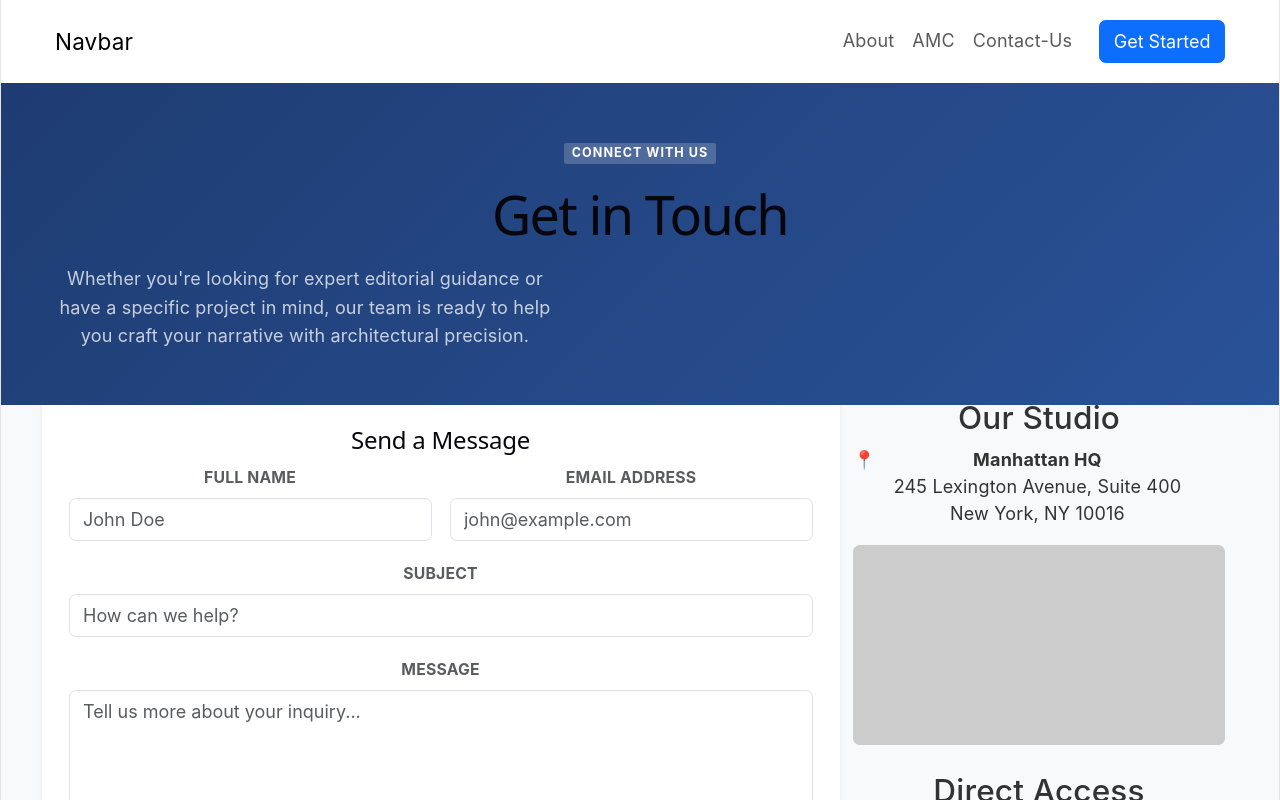
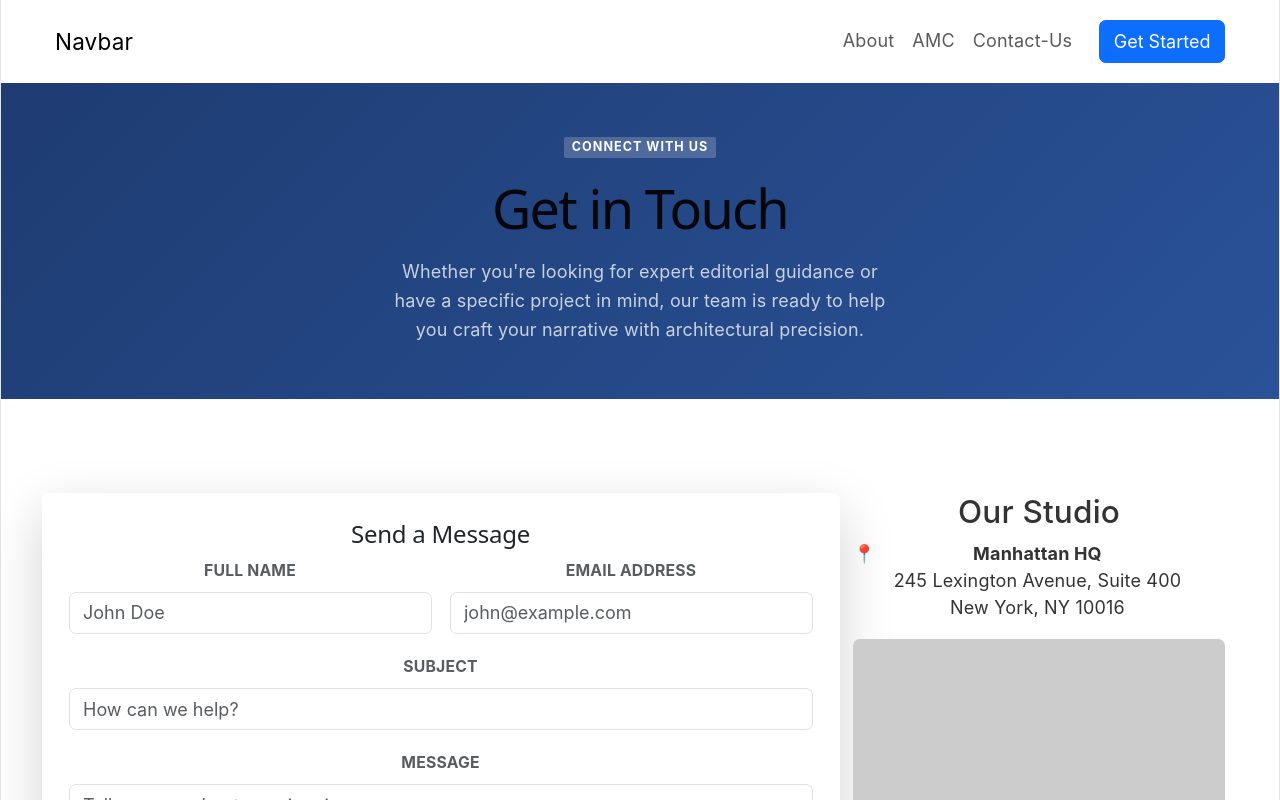
Before and after one commit to KUSHAL-HC/SR-Electricals, a React (Vite) app: page /contact in a window 1280 px wide. Shown: the top 800 px of the page. Built offline with nearby package versions, Linux system fonts and the light colour scheme.

Commit message:
done with adding button response

```diff
--- a/src/components/Contact.css
+++ b/src/components/Contact.css
@@ -21,10 +21,17 @@
     padding: 4px 8px;
     border-radius: 2px;
   }
+  .container {
+    display: flex;flex-direction:column;
+    justify-content: center;
+    align-items: center;
+  }
 
   .hero p {
     max-width: 500px;
     line-height: 1.6;
+    margin:0 auto;
+    text-align:center;
   }
 
   .contact-section {
--- a/src/components/Contact.jsx
+++ b/src/components/Contact.jsx
@@ -5,21 +5,21 @@ const Contact = () => {
   return (
     <div className="precision-container">
       <header className="hero text-white px-5 py-5">
-        <div className="content-wrapper">
+        <div className="content-wrapper container">
           <span className="badge">CONNECT WITH US</span>
           <h1 className="my-3 display-5">Get in Touch</h1>
-          <p className="opacity-75">
+          <p className="opacity-75 m-0">
             Whether you're looking for expert editorial guidance or have a specific project in mind,
             our team is ready to help you craft your narrative with architectural precision.
           </p>
         </div>
       </header>
 
-      <main className="contact-section bg-light px-5 py-5">
+      <main className="contact-section bg-gray px-5 py-5" style={{marginTop:"40px"}}>
         <div className="content-grid row g-4">
 
-          <section className="form-card col-lg-8 bg-white p-4 rounded shadow-sm">
-            <h2>Send a Message</h2>
+          <section className="form-card col-lg-8 bg-white p-4 rounded shadow-lg">
+            <h2 className='text-dark'>Send a Message</h2>
 
             <form>
               <div className="form-row row g-3">
--- a/src/components/Home.jsx
+++ b/src/components/Home.jsx
@@ -1,9 +1,19 @@
 import React from 'react';
+import  {Link, Navigate}  from 'react-router-dom';
 import engineer from  "../assets/engineer.png";
 import '../App.css'
 import HeroSlider from './HeroSlider';
 
 const Home = () => {
+
+  let downloadBroucher=()=>{
+      const link = document.createElement("a");
+      link.href = "/brochure.pdf";
+      link.download = "Company-broucher.pdf";
+      document.body.appendChild(link);
+      link.click();
+      document.body.removeChild(link);
+  }
   return (
     <div className="bg-warning-subtle">
       <div className="d-flex justify-content-end bg-light">
@@ -11,7 +21,9 @@ const Home = () => {
           Contact us : 8431420127 || 8971023116
         </div>
         <div className="bg-danger text-white px-3 py-2">
-          Book A Site Visit
+          <Link to="/Contact" style={{color:"white",textUnderlineOffset:"none"}}>
+              Book A Site Visit
+          </Link>
         </div>
       </div>
 
@@ -23,7 +35,7 @@ const Home = () => {
           UPTSS, the dedicated service arm of Universal Power Transformer Pvt. Ltd.,
           is committed to providing exceptional maintenance solutions.
         </p>
-        <button className="btn btn-light">Download Brochure</button>
+        <button className="btn btn-light" onClick={downloadBroucher}>Download Brochure</button>
       </div>
 
       <div className="container text-center mt-5">
@@ -70,7 +82,51 @@ const Home = () => {
           </div>
         </div>
       </div>
+
+
+
+
+
+
+
+      <div className="modal fade"  id="contactModal"  tabIndex="-1" aria-labelledby="contactModalLabel" aria-hidden="true">
+          <div className="modal-dialog">
+                      <div className="modal-content">
+                              <div className="modal-header">
+                              <h5 className="modal-title" id="contactModalLabel">
+                                  Book a Site Visit
+                              </h5>
+                              <button type="button" className="btn-close" data-bs-dismiss="modal"></button>
+                      </div>
+                      <div className="modal-body">
+                      <form>
+                        <div className="mb-3">
+                          <label className="form-label">Name</label>
+                          <input type="text" className="form-control" placeholder="Enter your name" />
+                        </div>
+
+                        <div className="mb-3">
+                          <label className="form-label">Phone</label>
+                          <input type="tel" className="form-control" placeholder="Enter your phone" />
+                        </div>
+
+                        <div className="mb-3">
+                          <label className="form-label">Email</label>
+                          <input type="email" className="form-control" placeholder="Enter your email" />
+                        </div>
+
+                        <button type="submit" className="btn btn-danger w-100">
+                          Submit
+                        </button>
+                      </form>
+                      </div>
+                </div>
+          </div>
+      </div>
     </div>
+
+
+
   );
 };
 
--- a/src/components/NavBar.jsx
+++ b/src/components/NavBar.jsx
@@ -15,7 +15,7 @@ const NavBar = () => {
                 <Link className="nav-link nav-hover" to="/About">About</Link>
                 <Link className="nav-link nav-hover" to="/AMC">AMC</Link>
                 <Link className="nav-link nav-hover" to="/Contact">Contact-Us</Link>
-                <button className="btn btn-primary ms-3">Get Started</button>
+                <button className="btn btn-primary ms-3" data-bs-toggle="modal" data-bs-target="#contactModal" >Get Started</button>
             </div>
         </div>
     </nav>
```
Also changed, not shown: 1 other file (tests, documents, lock files or other folders).
